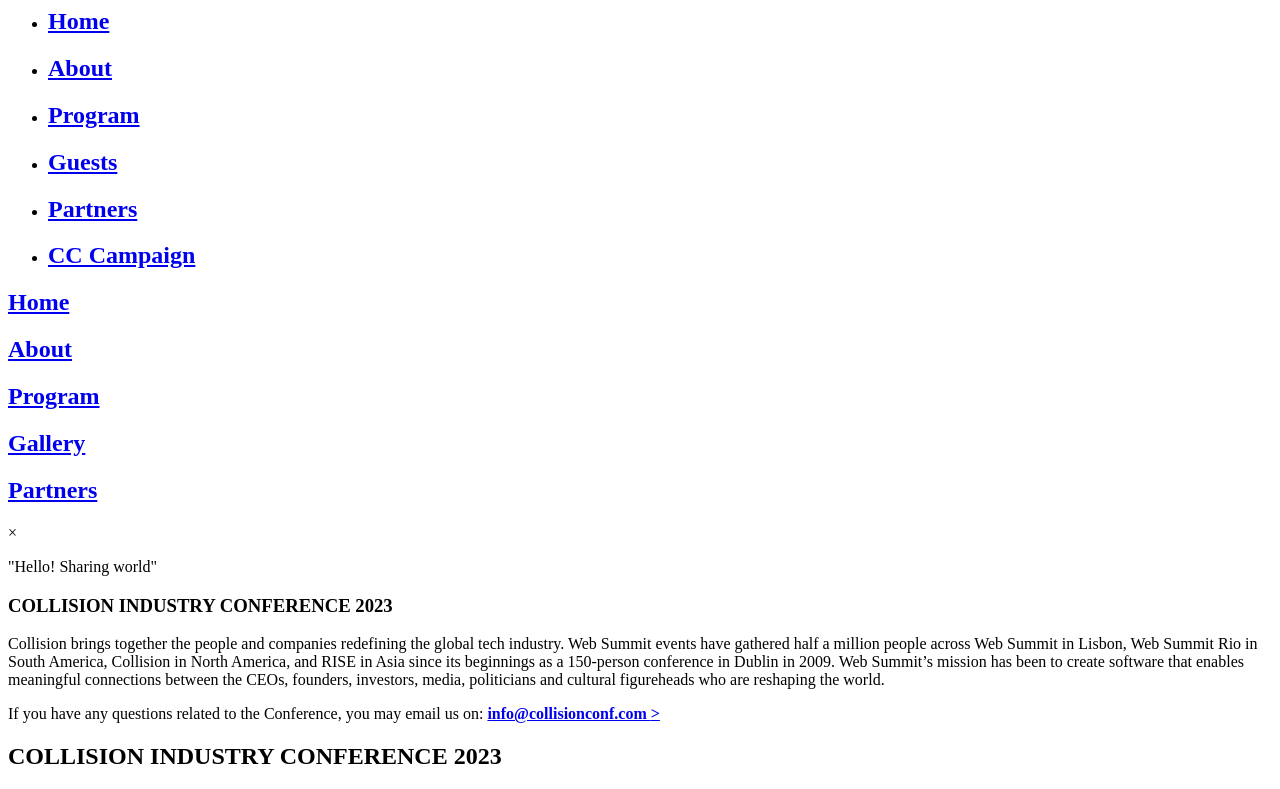
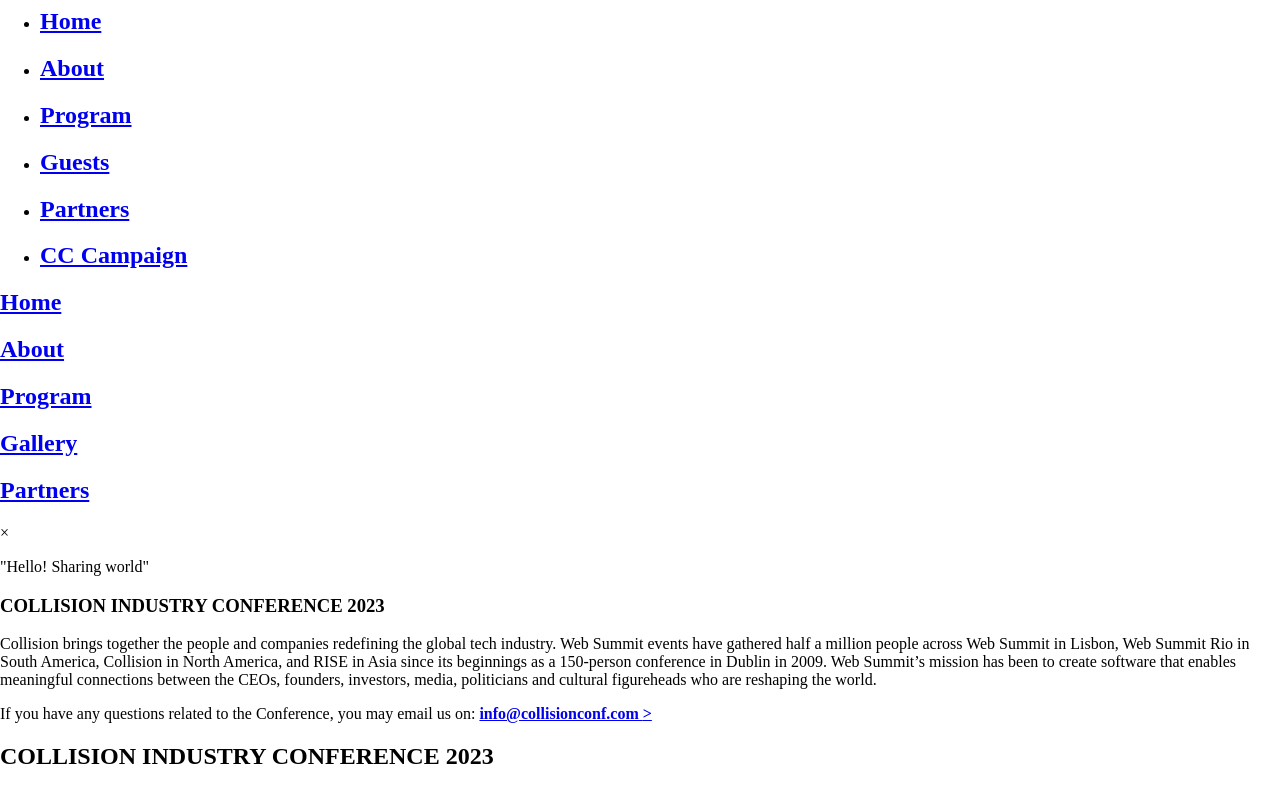
Before and after one commit to ritikarawat220/Capstone-project---Conference-page, a website: page about.html in a window 1280 px wide. Shown: the part 802-1591 px from the top of the page. Drawn offline with Linux system fonts and the light colour scheme; a web font is replaced by a local one.

Commit message:
Modified html files

```diff
--- a/about.css
+++ b/about.css
@@ -0,0 +1,10 @@
+:root {
+  --header-font: "Poppins";
+}
+
+html,
+body {
+  margin: 0;
+  padding: 0;
+  box-sizing: border-box;
+}
```
Also changed, not shown: index.html (+1 -1 lines), about.html (line endings or trailing spaces).
